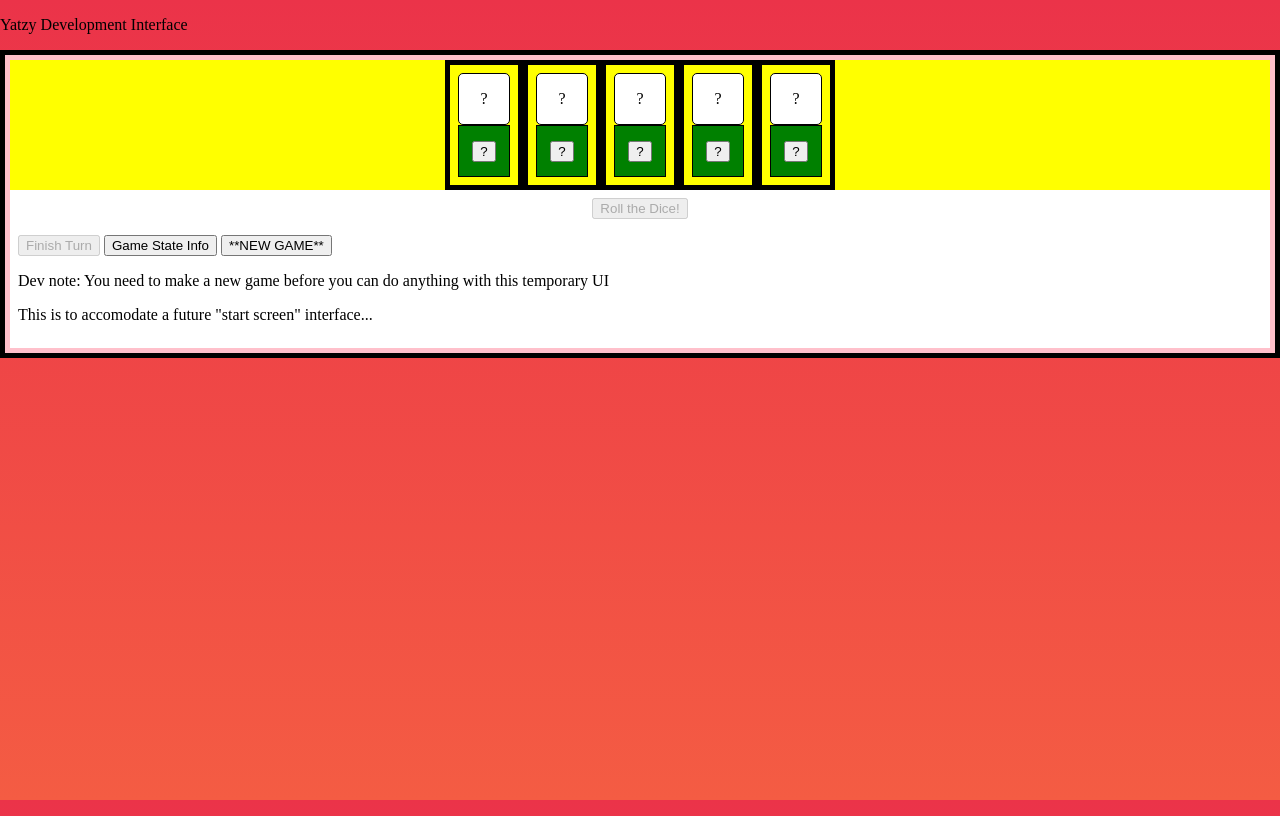
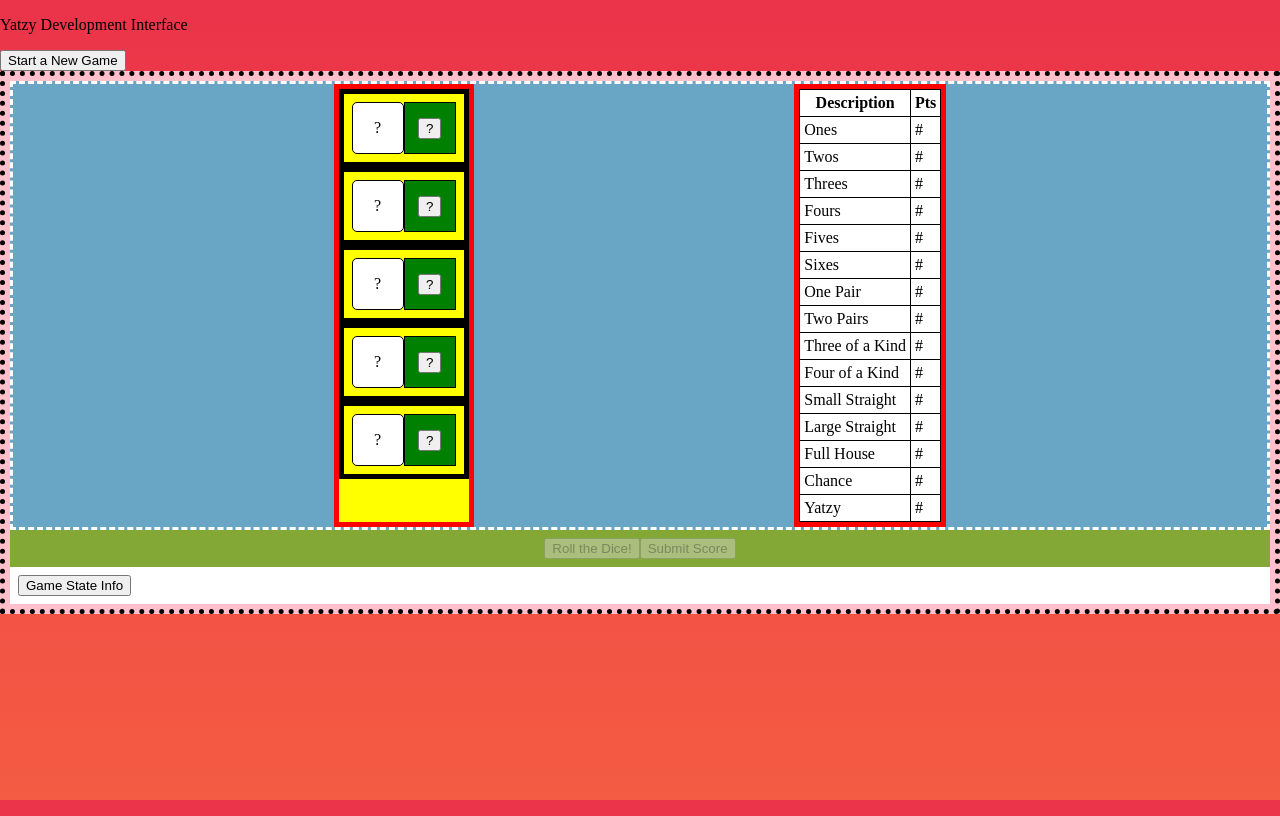
Before and after one commit to jayboots/yatzy, a PHP site: page /public/test.html in a window 1280 px wide. Run offline with PHP 8.4, Linux system fonts and the light colour scheme.

Commit message:
feat(Lab 05 Exercises): :sparkles: begin scoreboard interactivity, test pattern matching methods

```diff
--- a/public/css/styles.css
+++ b/public/css/styles.css
@@ -8,23 +8,42 @@ body {
     background: linear-gradient(#EB3349, #F45C43);
 }
 
+table, th, td {
+    border: 1px solid black;
+    border-collapse: collapse;
+    padding: 0.25rem;
+    background: white;
+}
+
 /* General Container Properties */
 div.game-area{
-    border: black solid 5px;
+    border: black dotted 5px;
     background: pink;
     padding: 5px;
 }
 
-div.dice-area{
+/* Splits the play area in half - dice on left, score area on right */
+div.split-container{
     display: flex;
+    justify-content: space-evenly;
+    border: rgb(255, 255, 255) dashed 3px;
+    background: rgb(105, 166, 198);
+}
+
+/* items in the split-container */
+div.column-container{
+    /* display: flex; */
+    flex-direction: column;
     /* padding: 5px; */
     flex-direction: row;
     flex-wrap: wrap;
     justify-content: center;
     background: yellow;
+    border: red solid 5px;
 }
 
 div.die-container{
+    display: flex;
     border: black solid 5px;
     padding: 0.5rem;
 }
@@ -61,7 +80,7 @@ div.button-container{
     display: flex;
     justify-content: center;
     padding: 0.5rem;
-    background: #FFFFFF;
+    background: #84a836;
 }
 
 div.rules-container{
--- a/public/test.html
+++ b/public/test.html
@@ -1,26 +1,25 @@
 <!DOCTYPE html>
 <html lang="en">
+
 <head>
-    <meta charset="UTF-8" >
-    <meta name="viewport" content="width-device-width, initial-scale=1.0" >
-    <meta name="author" content="Julia & Tori" >
-    <meta
-      name="description"
-      content="Julia and Tori - Lab 04 content"
-    >
-    <link rel="stylesheet" href="css/styles.css" >
+	<meta charset="UTF-8">
+	<meta name="viewport" content="width-device-width, initial-scale=1.0">
+	<meta name="author" content="Julia & Tori">
+	<meta name="description" content="Julia and Tori - Lab 04 content">
+	<link rel="stylesheet" href="css/styles.css">
 	<script type="module" src="assets/dice.js" defer></script>
 	<script type="module" src="assets/yatzy_game.js" defer></script>
 	<script type="module" src="assets/yatzy_engine.js" defer></script>
 	<title>Yatzy - Assignment 2 Group 55</title>
 </head>
+
 <body>
 	<div class="container">
 		<p>Yatzy Development Interface</p>
+		<button type="button" class="button" id="resetBtn">Start a New Game</button>
 		<div class="game-area">
-          <div class="dice-container">
-              <!-- The dice can go here -->
-              <div class="dice-area">
+			<div class="split-container">
+				<div class="column-container">
 
 					<div class="die-container">
 						<div class="die" id="d_0">?</div>
@@ -58,21 +57,93 @@
 					</div>
 
 				</div>
+				<!-- The score card area -->
+				<div class="column-container">
+					<div class="score-area">
+						<table id="score-card">
+						<!-- Headers -->
+							<tr>
+								<th>Description</th>
+								<th>Pts</th>
+							</tr>
+						<!-- Upper Section -->
+							<tr>
+								<td>Ones</td>
+								<td>#</td>
+							</tr>
+							<tr>
+								<td>Twos</td>
+								<td>#</td>
+							</tr>
+							<tr>
+								<td>Threes</td>
+								<td>#</td>
+							</tr>
+							<tr>
+								<td>Fours</td>
+								<td>#</td>
+							</tr>
+							<tr>
+								<td>Fives</td>
+								<td>#</td>
+							</tr>
+							<tr>
+								<td>Sixes</td>
+								<td>#</td>
+							</tr>
+						<!-- Lower Section -->
+							<tr>
+								<td>One Pair</td>
+								<td>#</td>
+							</tr>
+							<tr>
+								<td>Two Pairs</td>
+								<td>#</td>
+							</tr>
+							<tr>
+								<td>Three of a Kind</td>
+								<td>#</td>
+							</tr>
+							<tr>
+								<td>Four of a Kind</td>
+								<td>#</td>
+							</tr>
+							<tr>
+								<td>Small Straight</td>
+								<td>#</td>
+							</tr>
+							<tr>
+								<td>Large Straight</td>
+								<td>#</td>
+							</tr>
+							<tr>
+								<td>Full House</td>
+								<td>#</td>
+							</tr>
+							<tr>
+								<td>Chance</td>
+								<td>#</td>
+							</tr>
+							<tr>
+								<td>Yatzy</td>
+								<td>#</td>
+							</tr>
+						</table>
+					</div>
+				</div>
 			</div>
 			<div class="button-container">
 				<!-- The button to roll the dice, and maybe rules and results can go here... -->
 				<!-- Button should play a sound when clicked -->
 				<button type="button" class="button" id="rollBtn">Roll the Dice!</button>
+				<button type="button" class="button" id="endRoundBtn">Submit Score</button>
 			</div>
 			<div class="rules-container">
 				<!-- How to play, or maybe score area -->
-            <button type="button" class="button" id="endRoundBtn">Finish Turn</button>
 				<button type="button" class="button" id="stateBtn">Game State Info</button>
-            <button type="button" class="button" id="resetBtn">**NEW GAME**</button>
-            <p>Dev note: You need to make a new game before you can do anything with this temporary UI</p>
-            <p>This is to accomodate a future "start screen" interface...</p>
 			</div>
 		</div>
 	</div>
 </body>
+
 </html>
```
Also changed, not shown: Assignment 02.md (+9 -23 lines), public/assets/scoring.js (added), public/assets/yatzy_engine.js. Lines whose indentation alone changed are shown as unchanged.
